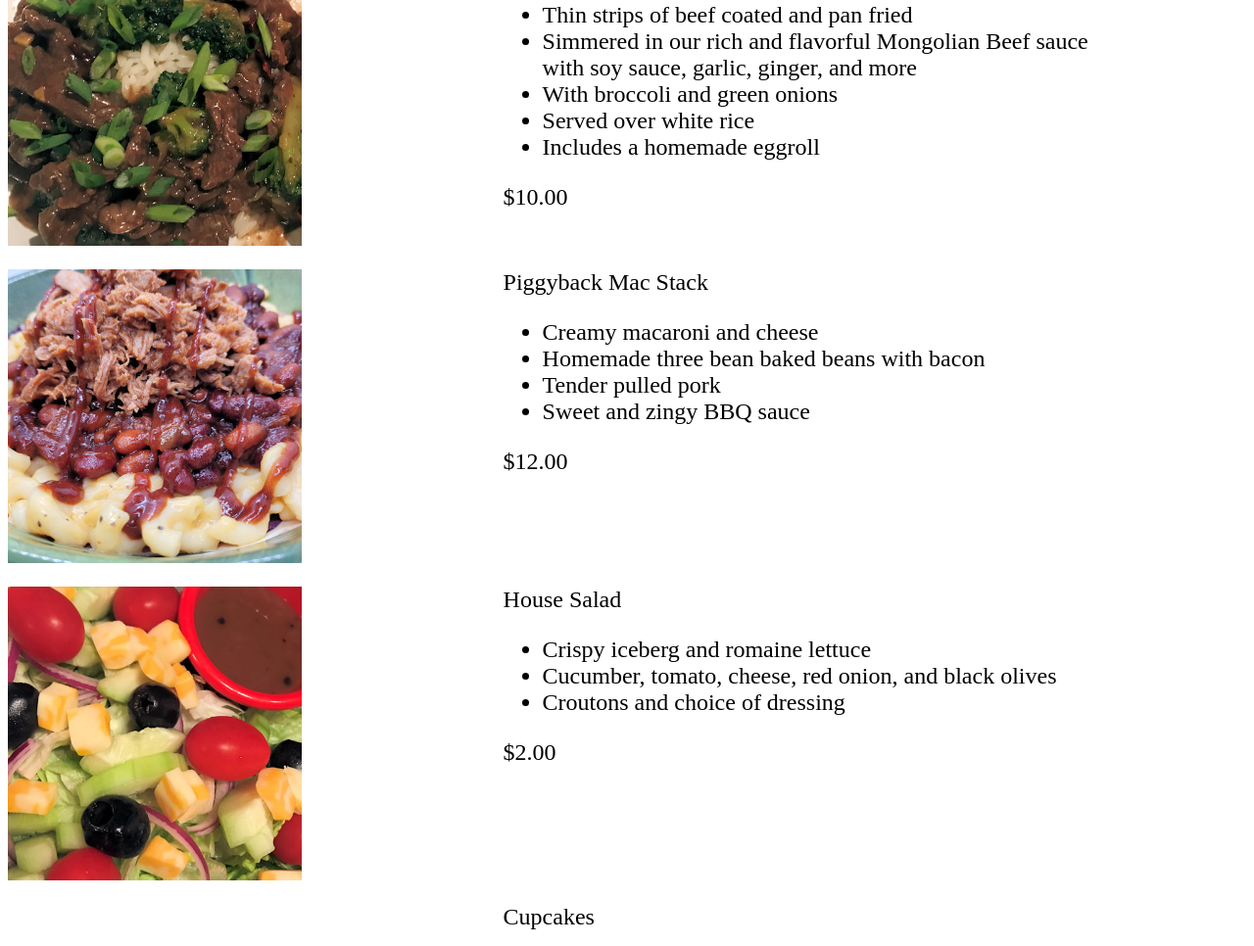
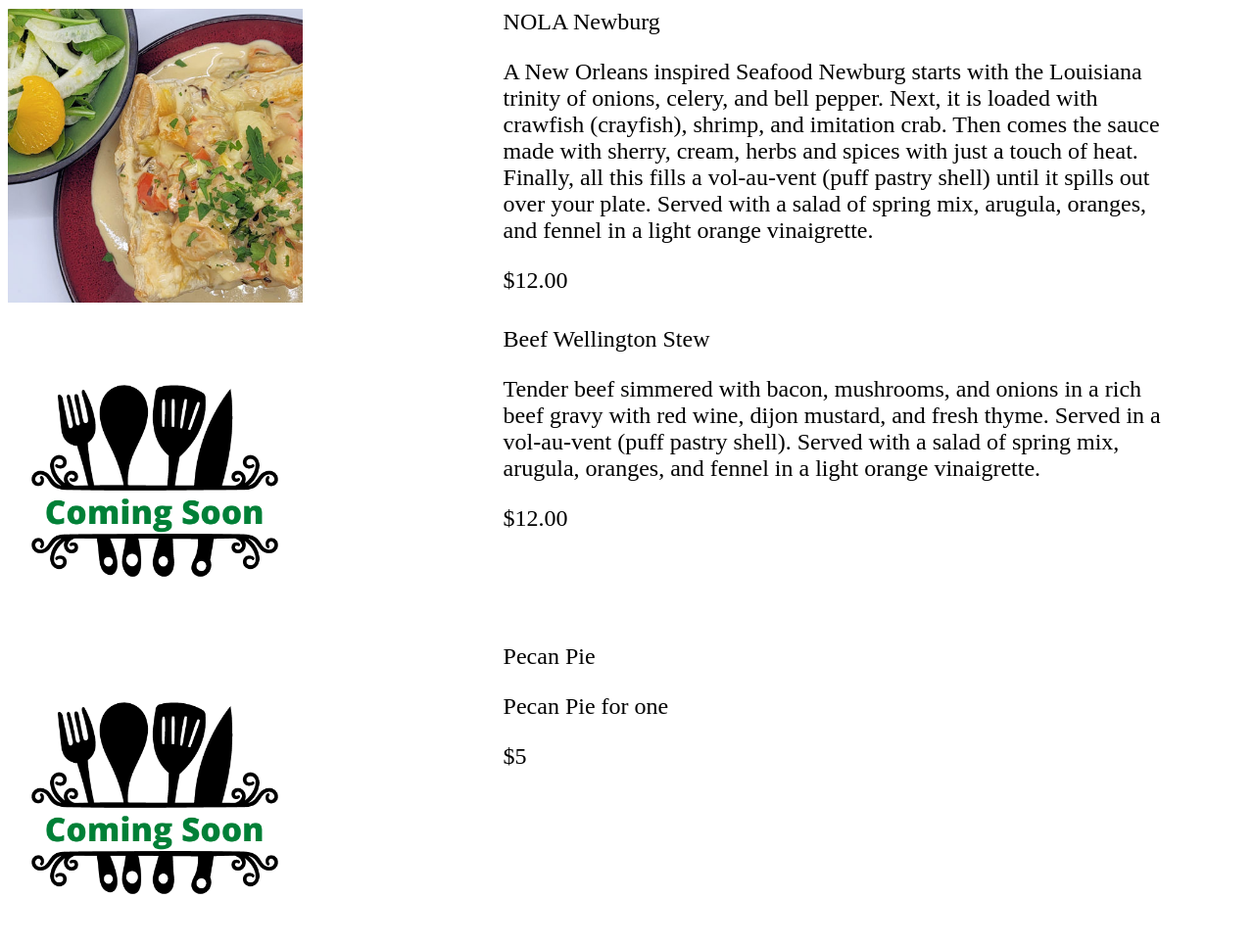
Before and after one commit to LesleyPLangdon/BCSC_Lunch, a plain HTML site: page index.html in a window 1280 px wide. Shown: the part 341-1307 px from the top of the page at 98% size. Drawn offline with Linux system fonts and the light colour scheme.

Commit message:
new menu nov 10

```diff
--- a/index.html
+++ b/index.html
@@ -7,62 +7,41 @@
     <body>
         <header>
             <div id="imagecontainer">
-                <img id="headerimage" src="images/PiggybackMacStackBackground.jpg" alt="Images/ChickenFrancaisBackground2">
+                <img id="headerimage" src="images/NOLANewburgBackground.jpg" alt="Images/NOLANewburgBackground.jpg">
                 <div class="headertext">PLB Catering</div>
             </div>
+            <h1 class="headerp">For delivery Wednesday, November 10</h1>
         </header>
         <div class="instrucDiv">
-            <img class="instructPic" src="images/MongolianBeefSquare.jpg" >
+            <img class="instructPic" src="images/NOLANewburgSquare3.jpg" >
             <div class="instrucText">
-            <p >Mongolian Beef </p>
-            <ul >
-                <li>Thin strips of beef coated and pan fried</li>
-                <li>Simmered in our rich and flavorful Mongolian Beef sauce <br> with soy sauce, garlic, ginger, and more</li>
-                <li>With broccoli and green onions</li>
-                <li>Served over white rice</li>
-                <li>Includes a homemade eggroll</li>
+            <p >NOLA Newburg</p>
+            <p>A New Orleans inspired Seafood Newburg starts with the Louisiana trinity of onions, celery, and bell pepper. Next, it is loaded with crawfish (crayfish), shrimp, and imitation crab. Then comes the sauce made with sherry, cream, herbs and spices with just a touch of heat. Finally, all this fills a vol-au-vent (puff pastry shell) until it spills out over your plate. Served with a salad of spring mix, arugula, oranges, and fennel in a light orange vinaigrette.</p>
 
-            </ul>
-            <p>$10.00</p>
-          </div>
-        </div>
-        <div class="instrucDiv">
-            <img class="instructPic" src="images/PiggybackMacStackSquare.jpg" >
-            <div class="instrucText">
-            <p >Piggyback Mac Stack </p>
-            <ul >
-                <li>Creamy macaroni and cheese</li>
-                <li>Homemade three bean baked beans with bacon</li>
-                <li>Tender pulled pork</li>
-                <li>Sweet and zingy BBQ sauce</li>
-
-            </ul>
             <p>$12.00</p>
-          </div>
-        </div>
-        <div class="instrucDiv">
-            <img class="instructPic" src="images/SideSaladSquare.jpg" >
-            <div class="instrucText">
-            <p >House Salad </p>
-            <ul >
-                <li>Crispy iceberg and romaine lettuce</li>
-                <li>Cucumber, tomato, cheese, red onion, and black olives</li>
-                <li>Croutons and choice of dressing</li>
-
-            </ul>
-            <p>$2.00</p>
           </div>
         </div>
         <div class="instrucDiv">
             <img class="instructPic" src="images/ComingSoon.png" >
             <div class="instrucText">
-            <p >Cupcakes</p>
-            <ul >
-                <li>Lemon blueberry cupcake with lemon buttercream frosting</li>
-                <li>Pumpking cupcake with cream cheese frosting</li>
+            <p >Beef Wellington Stew </p>
+            <p >
+                Tender beef simmered with bacon, mushrooms, and onions in a rich beef gravy with red wine, dijon mustard, and fresh thyme. Served in a vol-au-vent (puff pastry shell). Served with a salad of spring mix, arugula, oranges, and fennel in a light orange vinaigrette.
 
-            </ul>
-            <p>1 for $2 or 6 for $8</p>
+            </p>
+            <p>$12.00</p>
+          </div>
+        </div>
+
+        <div class="instrucDiv">
+            <img class="instructPic" src="images/ComingSoon.png" >
+            <div class="instrucText">
+            <p >Pecan Pie</p>
+            <p >
+                Pecan Pie for one
+
+            </p>
+            <p>$5</p>
           </div>
         </div>
         <!-- MightyForms Section --> <div class="mighty-form" id="mf-014cbdd8-abde-44d6-9d88-022477ab1686"></div> <script async src="https://form.mightyforms.com/loader/v1/mightyforms.min.js"></script> <!-- End MightyForms Section -->
--- a/lunch.css
+++ b/lunch.css
@@ -18,7 +18,10 @@
   background-color: green;
   color:white;
 }
-
+.headerp {
+    position: relative;
+    text-align: center;
+}
 .instrucDiv{
     height: 300px;
     justify-content: center;
```
Also changed, not shown: images/NOLANewburgBackground.jpg (added), images/NOLANewburgSquare3.jpg (added).
